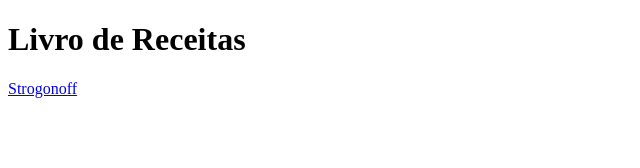
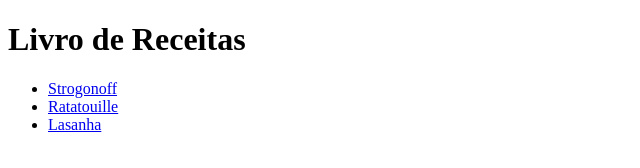
Before and after one commit to EronAlves1996/receitas, a plain HTML site: page index.html in a window 1280 px wide. Shown: the whole page, without its empty margins (0-640 px from the left). Drawn offline with Linux system fonts and the light colour scheme.

Commit message:
Adicionar estrutura básica do html no doc da lasanha

```diff
--- a/index.html
+++ b/index.html
@@ -6,6 +6,9 @@
    </head>
    <body>
       <h1>Livro de Receitas</h1>
-      <a href="receitas/strogonoff.html">Strogonoff</a>
+      <ul>
+         <li><a href="receitas/strogonoff.html">Strogonoff</a></li>
+         <li><a href="receitas/ratatouille.html">Ratatouille</a></li>
+         <li><a href="receitas/lasanha.html">Lasanha</a></li>
    </body>
 </html>
```
